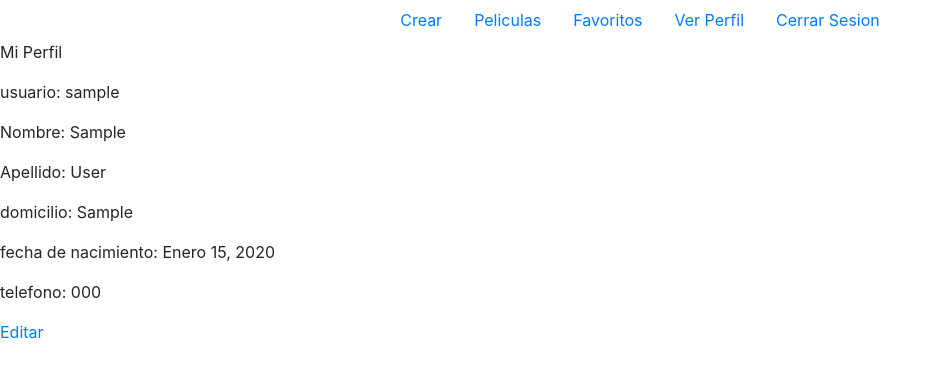
After one commit to joseMigue/Django-crud, a Django app: page /perfil/1/ in a window 1280 px wide. The commit adds this page. Shown: the top 378 px of the page, without its empty margins (0-942 px from the left). Run offline with Django 3.2, Linux system fonts and the light colour scheme; a user stored in the database is signed in; tables that the repository leaves empty hold one stand-in row (values such as "Sample post"); some libraries are stand-ins or nearby versions.

Commit message:
perfil usuario

```diff
--- a/APP/peliculas/models.py
+++ b/APP/peliculas/models.py
@@ -23,9 +23,10 @@ class Pelicula(models.Model):
 
 class Usuario(models.Model):
     usuario = models.OneToOneField(User, on_delete=models.CASCADE)
-    fecha_de_nacimiento = models.DateField(auto_now=False,auto_now_add=True)
+    fecha_de_nacimiento = models.DateField( null=True)
+    telefono = models.CharField(max_length=9)
+    domicilio = models.CharField(max_length=50)
     favoritos = models.ManyToManyField(Pelicula)
-    bloqueado = models.BooleanField(default=False)
 
     def __str__(self):
         return self.usuario.username
@@ -40,11 +41,18 @@ class Usuario(models.Model):
 def crear_usuario(sender, **kwargs):
     user = kwargs["instance"]
     if kwargs["created"]:
-        user_profile = Usuario(usuario=user)
+        ''' user_profile = Usuario(usuario=user)
         user_profile.save()
         user.user_permissions.add(Permission.objects.get(name='Can view pelicula'))
+        user.usuario.save()
+        '''
+        Usuario.objects.create(usuario=user)
+        user.user_permissions.add(Permission.objects.get(name='Can view pelicula'))
 post_save.connect(crear_usuario, sender=User)
-
+@receiver(post_save, sender=User)
+def guardar_perfil(sender, instance, **kwargs):
+    instance.usuario.save()
+post_save.connect(guardar_perfil, sender=User)
 class Comentario(models.Model):
     texto = models.CharField(max_length=255)
     fecha = models.DateField(auto_now=False,auto_now_add=True)
--- a/APP/peliculas/templates/layout.html
+++ b/APP/peliculas/templates/layout.html
@@ -27,7 +27,7 @@
         {% if perms.peliculas.view_pelicula %}
             <a class="nav-link" href="{%url 'pelicula:favoritos'%}">Favoritos</a>
         {% endif %}
-
+        <a href="{%url 'pelicula:perfil' user.pk%}" class="nav-link">Ver Perfil</a>
         <a class="nav-link" href="{%url 'logout'%}">Cerrar Sesion</a>
 
     </nav>
--- /dev/null
+++ b/APP/peliculas/templates/usuario/perfil.html
@@ -0,0 +1,12 @@
+{% extends 'layout.html' %}
+
+{% block body %}
+    <p>Mi Perfil </p>
+    <p>usuario: {{ user.username }}</p>
+    <p>Nombre: {{ user.first_name }}</p>
+    <p>Apellido: {{ user.last_name }}</p>
+    <p>domicilio: {{ usuario.domicilio }}</p>
+    <p>fecha de nacimiento: {{ usuario.fecha_de_nacimiento }}</p>
+    <p>telefono: {{ usuario.telefono }}</p>
+    <a href="{%url 'pelicula:editar_perfil' usuario.pk%}">Editar</a>
+{% endblock body %}
--- a/APP/peliculas/urls.py
+++ b/APP/peliculas/urls.py
@@ -1,5 +1,5 @@
 from django.urls import path
-from .views import FavoritosListView,FavoritosAgregar,FavoritosEliminar,PeliculaCreateView, PeliculaListView,PeliculaDetailView,PeliculaDeleteView,PeliculaUpdateView
+from .views import PerfilDetailView,FavoritosListView,FavoritosAgregar,FavoritosEliminar,PeliculaCreateView, PeliculaListView,PeliculaDetailView,PeliculaDeleteView,PeliculaUpdateView, PerfilView
 
 app_name = 'pelicula'
 urlpatterns = [
@@ -8,7 +8,11 @@ urlpatterns = [
     path('detalle/<int:pk>/', PeliculaDetailView.as_view(), name="detalle"),
     path('eliminar/<int:pk>/', PeliculaDeleteView.as_view(), name='eliminar'),
     path('editar/<int:pk>/', PeliculaUpdateView.as_view(), name="editar"),
-    path('agregarFavorito/<int:pk>/', FavoritosAgregar.as_view(), name='agregar_favorito'),
+    path('agregar_favorito/<int:pk>/', FavoritosAgregar.as_view(), name='agregar_favorito'),
     path('favoritos/',FavoritosListView.as_view(), name='favoritos'),
-    path('fav/<int:pk>/', FavoritosEliminar.as_view(), name='eliminar_favorito'),
+    path('eliminar_favorito/<int:pk>/', FavoritosEliminar.as_view(), name='eliminar_favorito'),
+
+
+    path('perfil/<int:pk>/', PerfilView.as_view(), name="perfil"),
+    path('editar_perfil/<int:pk>/', PerfilDetailView.as_view(), name="editar_perfil")
 ]
--- a/APP/peliculas/views.py
+++ b/APP/peliculas/views.py
@@ -1,13 +1,13 @@
 from django.shortcuts import render
-from django.views.generic import CreateView, UpdateView, ListView, DeleteView, DetailView
+from django.views.generic import CreateView, UpdateView, ListView, DeleteView, DetailView, TemplateView
 from django.views.generic.base import RedirectView
 from .models import Pelicula, Usuario, Genero, Comentario
 from django.urls import reverse_lazy
-from .forms import PeliculaForm, UsuarioForm
+from .forms import PeliculaForm, UsuarioForm,PerfilForm
 from django.contrib.auth.views import LoginView
 from django.contrib.auth.mixins import LoginRequiredMixin, PermissionRequiredMixin
 from django.shortcuts import get_object_or_404
-from django.contrib.auth.models import Permission
+from django.contrib.auth.models import Permission,User
 # Create your views here.
 
 
@@ -72,7 +72,22 @@ class UsuarioCreateView(CreateView):
     template_name = "usuario/usuario_form.html"
     success_url = reverse_lazy('pelicula:lista')
 
-
 class Login(LoginView):
     redirect_authenticated_user = 'pelicula:lista'
     template_name = "usuario/usuario_login.html"
+
+class PerfilDetailView(LoginRequiredMixin,UpdateView):
+
+    model = Usuario
+    form_class = PerfilForm
+    template_name = 'usuario/perfil_form.html'
+    def get_success_url(self, **kwargs):
+        if  kwargs != None:
+            return reverse_lazy('pelicula:perfil', kwargs = {'pk': self.request.user.pk})
+
+class PerfilView(TemplateView):
+    template_name = 'usuario/perfil.html'
+    def get_context_data(self, **kwargs):
+        context = super(PerfilView, self).get_context_data(**kwargs)
+        context['usuario'] = self.request.user.usuario
+        return context
```
Also changed, not shown: APP/peliculas/forms.py (+14 -5 lines), APP/peliculas/templates/usuario/perfil_form.html (added, +9 -0 lines), APP/peliculas/templates/usuario/usuario_form.html (+17 -3 lines).
